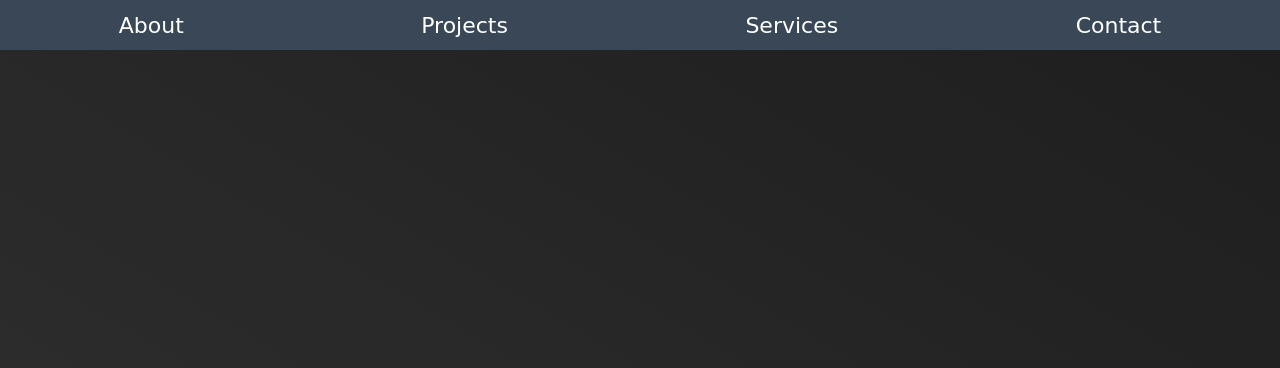
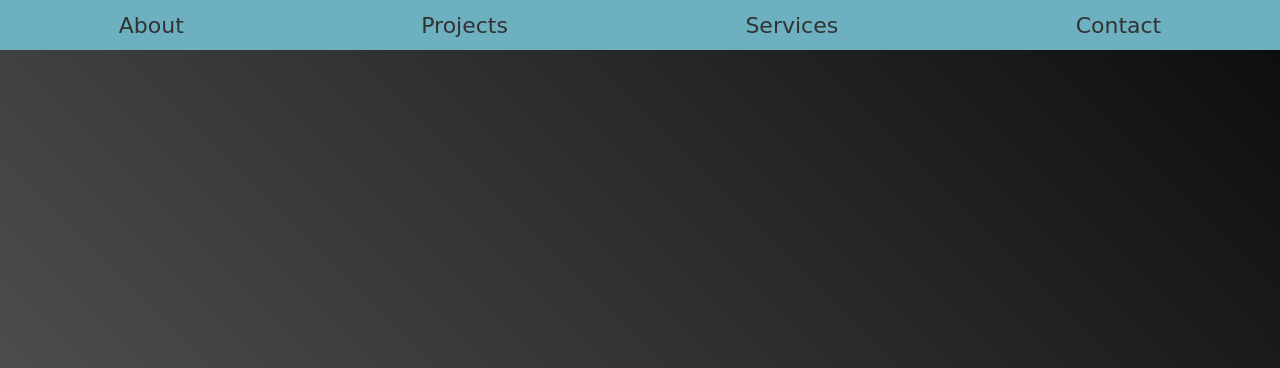
Before and after one commit to Jamieseal/free_code_camp_projects, a plain HTML site: page fcc_personal_portfolio/index.html in a window 1280 px wide. Shown: the top 368 px of the page. Drawn offline with nearby package versions, Linux system fonts and the light colour scheme; a web font is replaced by a local one.

Commit message:
changes made

```diff
--- a/fcc_personal_portfolio/css/styles.css
+++ b/fcc_personal_portfolio/css/styles.css
@@ -4,7 +4,7 @@ body {
 }
 
 header {
-	background-color: #394756;
+	background-color: #6DB0C0;
 	height: 5vh;
 	min-height: 50px;
 }
@@ -28,13 +28,13 @@ nav {
 
 ul a {
 	text-decoration: none;
-	color: #ffffff;
+	color: #323232;
 }
 
 ul a:hover {
-	text-decoration: none;
-	color: #6DB0C0;
-	transition: 0.4s;
+	text-decoration: underline;
+	color: #323232;
+	transition: 5s;
 }
 
 li.nav-item {
@@ -72,9 +72,11 @@ h2 {
 	align-items: center;
 	width: 100%;
 	min-height: 95vh;
-	background-image: linear-gradient(to bottom left, #1E1E1E, #323232);
-/*	background-image: url(../images/blue_explosion_2.png);
-	background-position: center;
-	background-size: contain;
-	background-repeat: no-repeat;*/
+	/*Gradient*/
+	background: #5e5e5e; /* Old browsers */
+	background: -moz-linear-gradient(45deg,  #5e5e5e 0%, #0e0e0e 100%); /* FF3.6-15 */
+	background: -webkit-linear-gradient(45deg,  #5e5e5e 0%,#0e0e0e 100%); /* Chrome10-25,Safari5.1-6 */
+	background: linear-gradient(45deg,  #5e5e5e 0%,#0e0e0e 100%); /* W3C, IE10+, FF16+, Chrome26+, Opera12+, Safari7+ */
+	filter: progid:DXImageTransform.Microsoft.gradient( startColorstr='#5e5e5e', endColorstr='#0e0e0e',GradientType=1 ); /* IE6-9 fallback on horizontal gradient */
+
 }
```
